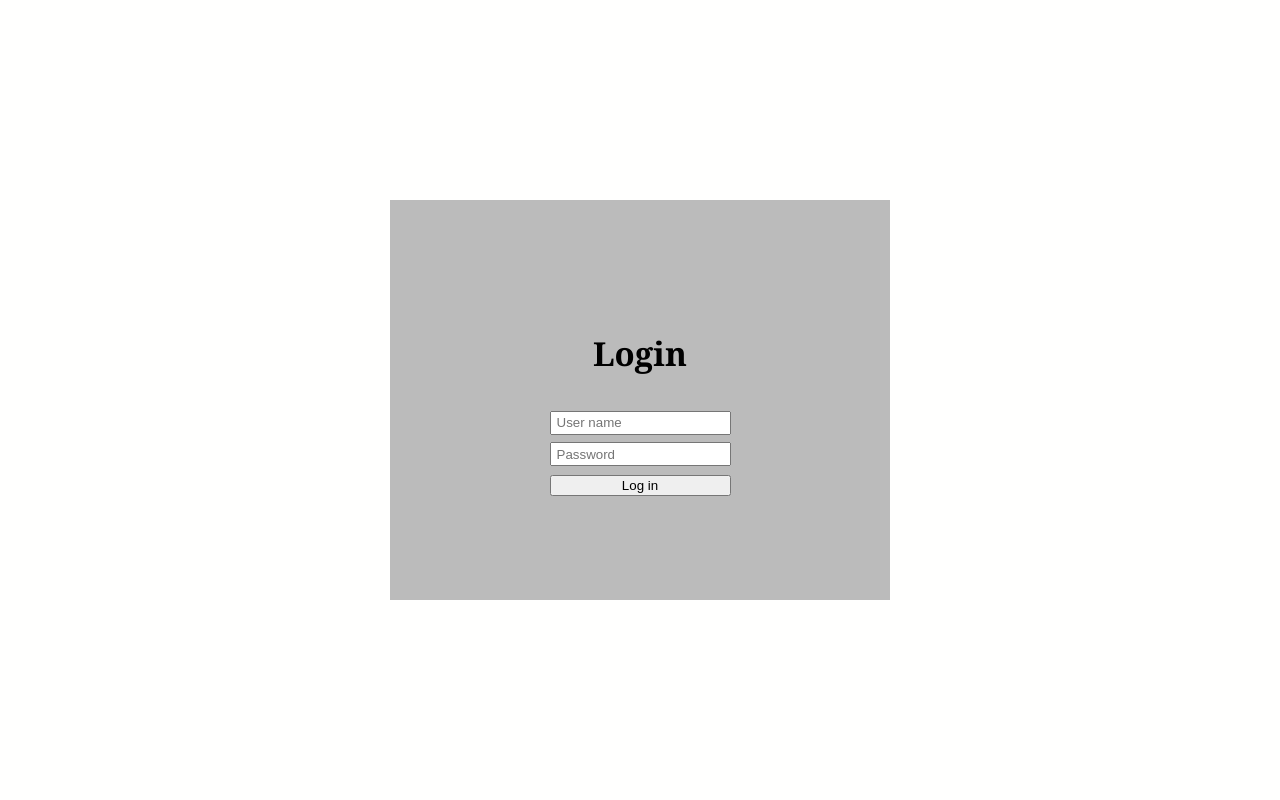
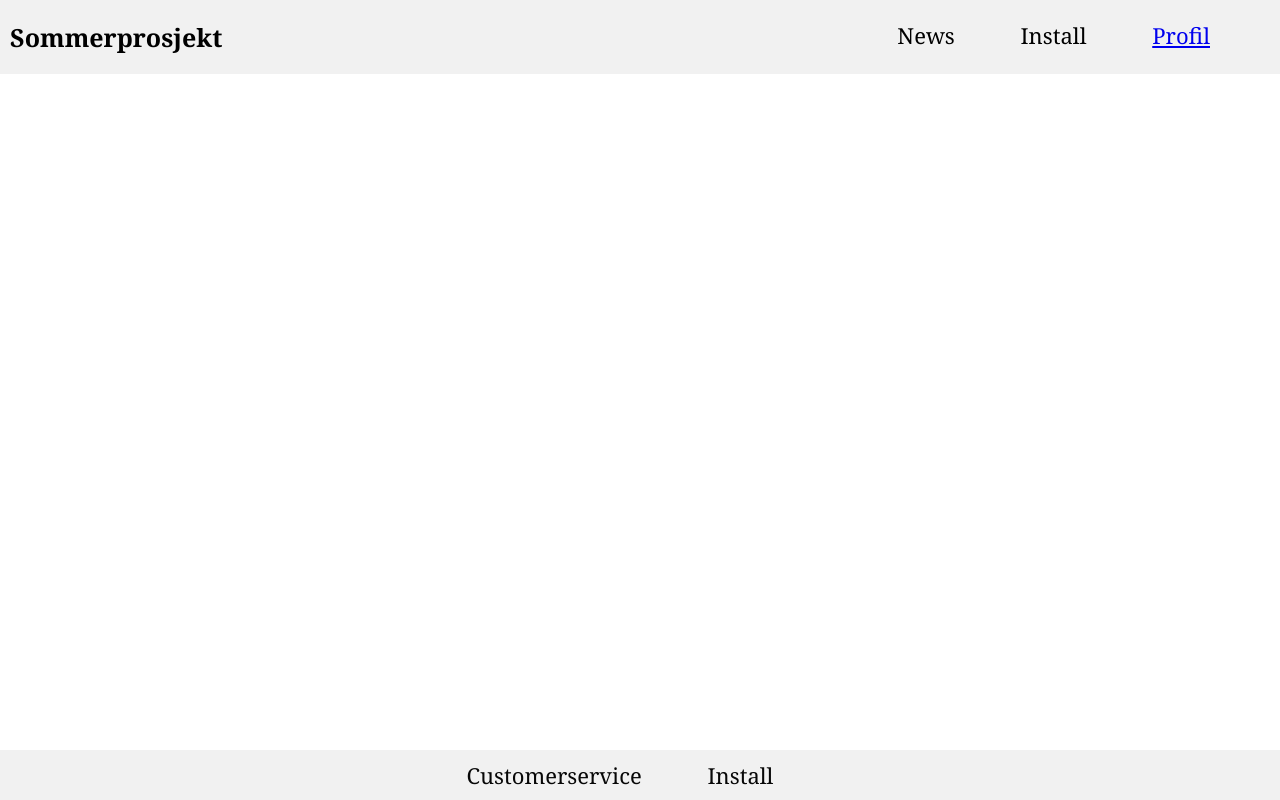
Before and after one commit to rojahno/Sommerprosjekt, a plain HTML site: page Webpage/index.html in a window 1280 px wide. Drawn offline with nearby package versions, Linux system fonts and the light colour scheme.

Commit message:
Startsiden m/Footer & Header

```diff
--- a/Webpage/index.html
+++ b/Webpage/index.html
@@ -11,32 +11,24 @@
 
 <body>
 
+    <header class="header">
+        <a class="logo">Sommerprosjekt</a>
+        <div class="header-right">
+            <a style="margin-right: 60px">News</a>
+            <a style="margin-right: 60px">Install</a>
+            <a style="margin-right: 60px" href="login.html">Profil</a>
+        </div>
+    </header>
 
-    <div id="position-wrapper">
-        <section>
-            </h1>
-            <div id="main-content">
-                <div id="text-wrapper">
-                <div id="overhead">
-                    <h1 id="">Login</h1>
 
-                </div>
-                <div id="login">
-
-                    <input id="UserName" type="text" placeholder="User name">
-                    <br>
-                    <input id="password"type="text" placeholder="Password">
-
-                </div>
-                <button>
-                    Log in
-                </button>
+    <footer class="footer">
+        <div>
+            <div class="foot-padding">
+                <a style="margin-right: 60px">Customerservice</a>
+                <a style="margin-right: 60px">Install</a>
             </div>
-
-            </div>
-
-        </section>
-    </div>
+        </div>
+    </footer>
 </body>
 
 <script src="script.js"></script>
--- a/Webpage/style.css
+++ b/Webpage/style.css
@@ -88,3 +88,39 @@ button{
 
 }
 **/
+
+header{
+    overflow: hidden;
+    background-color: #f1f1f1;
+    padding: 20px 10px;
+}
+
+.header-right {
+    float: right;
+}
+
+.header a:hover {
+    background-color: #ddd;
+    color: black;
+}
+
+.header a.logo {
+    font-size: 25px;
+    font-weight: bold;
+}
+
+footer{
+    position: fixed;
+    left: 0;
+    bottom: 0;
+    width: 100%;
+    padding: 10px 10px;
+    background-color: #f1f1f1;
+    color: rgb(7, 7, 7);
+    text-align: center;
+ }
+
+ .footer a:hover {
+    background-color: #ddd;
+    color: black;
+}
```
Also changed, not shown: Webpage/login.html (added, +44 -0 lines).
